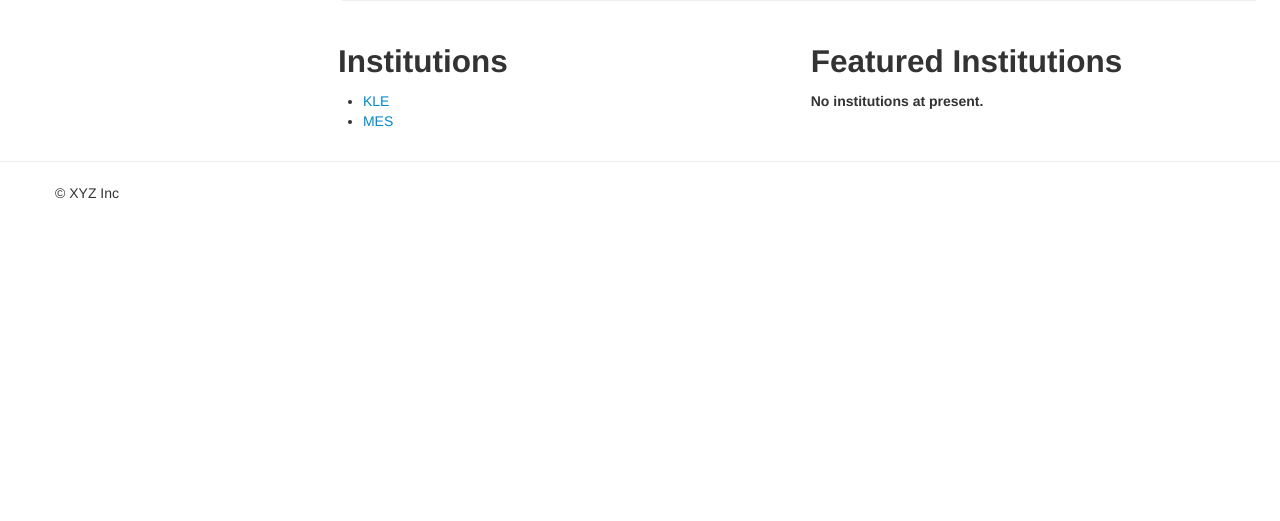
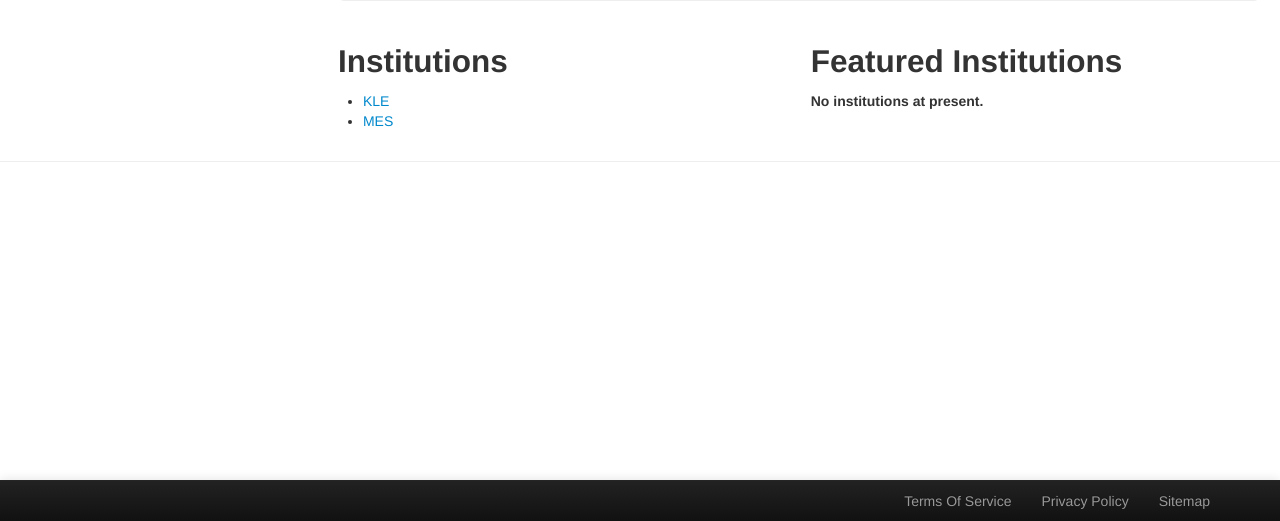
Before and after one commit to miyanda2/schooladmissions, a Django app: page / in a window 1280 px wide. Shown: the part 279-800 px from the top of the page. Run offline with Django 3.2, Linux system fonts and the light colour scheme; data comes from the database, SQL or seed files in the repository; parts of the project's set-up code (start-up, migrations or seed data) failed here and were passed over; some libraries are stand-ins or nearby versions.

Commit message:
fixed site layout a bit

```diff
--- a/school/templates/base.html
+++ b/school/templates/base.html
@@ -75,9 +75,19 @@
 
 <!--Footer-->
 <footer>
-    <div class="container">
-        <p>&copy; XYZ Inc</p>
+
+    <div class="navbar navbar-inverse navbar-fixed-bottom">
+        <div class="navbar-inner">
+            <div class="container">
+                <ul class="nav pull-right">
+                    <li><a href="/termsofservice/">Terms Of Service</a></li>
+                    <li><a href="/privacy/">Privacy Policy</a></li>
+                    <li><a href="/sitemap/">Sitemap</a></li>
+                </ul>
+            </div>
+        </div>
     </div>
+
 </footer>
 
 <script src="{% static 'js/jquery-2.1.0.js' %}"></script>
```
